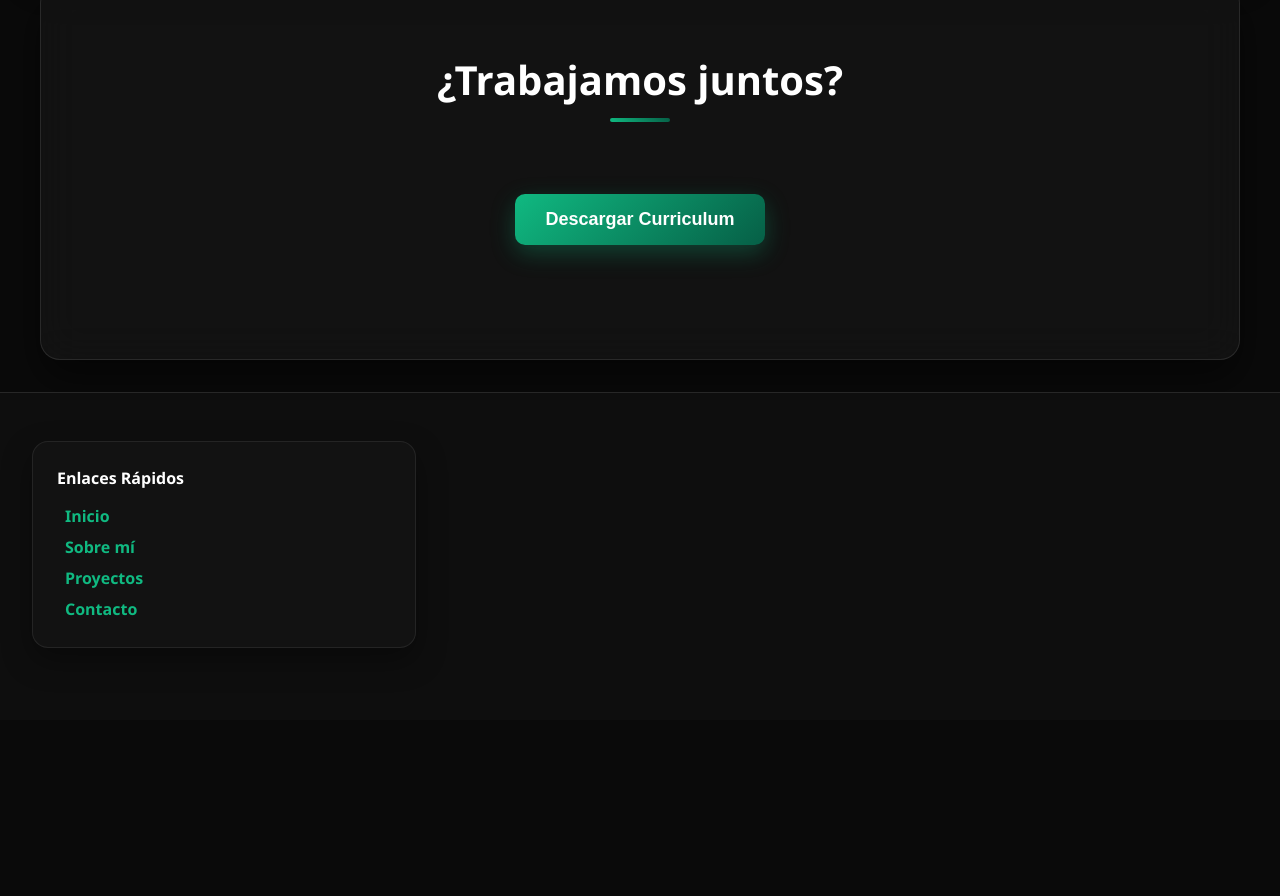
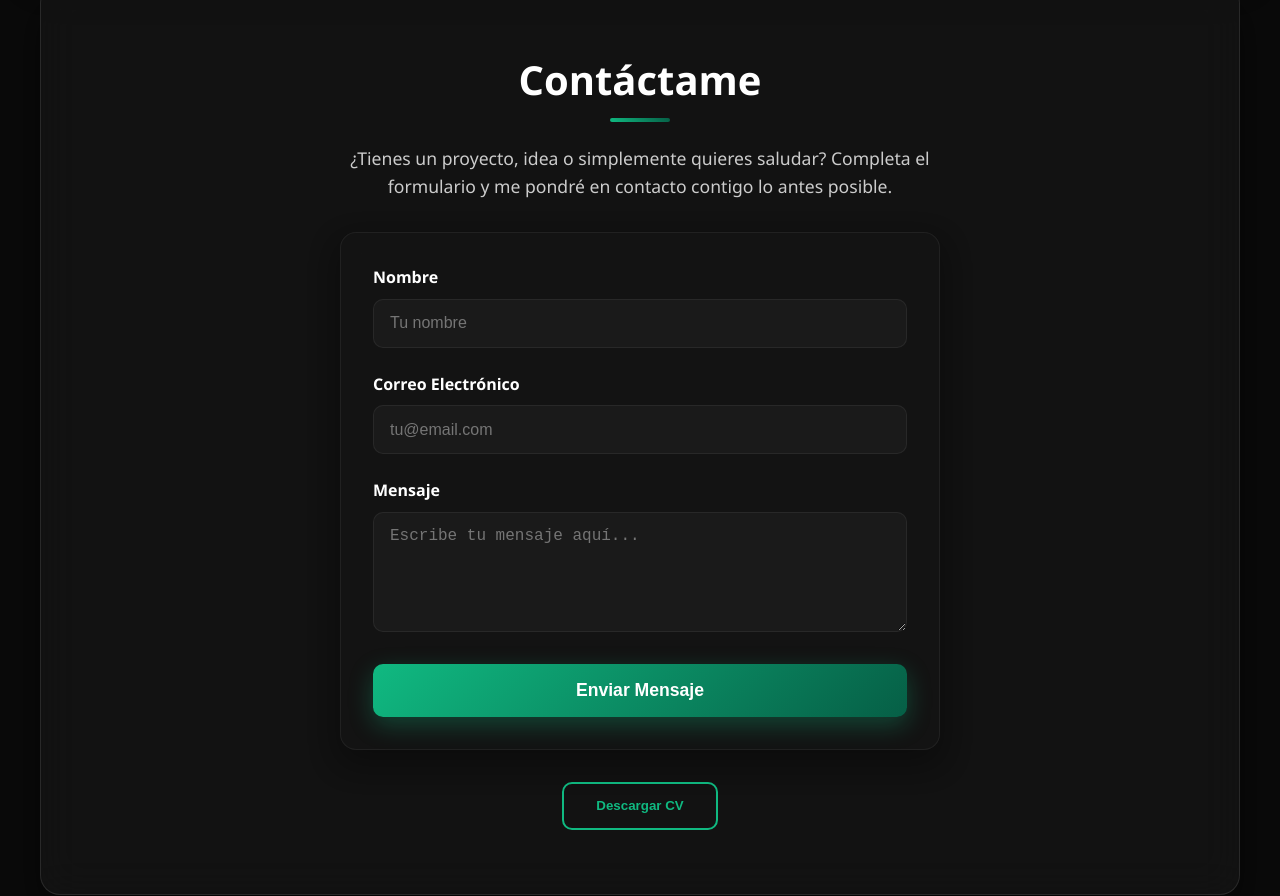
Before and after one commit to ManriqueCosG/ManriqueCosG.github.io, a plain HTML site: page index.html in a window 1280 px wide. Shown: the part 3569-4465 px from the top of the page. Before the commit the page ends 4289 px from the top, so only its background shows below. Drawn offline with Linux system fonts and the light colour scheme.

Commit message:
Contactanos update

```diff
--- a/index.html
+++ b/index.html
@@ -322,25 +322,62 @@
 
   <!-- Sección Contacto -->
   <section id="contacto">
-      <h2>¿Trabajamos juntos?</h2>
-          <div style="text-align: center; padding: 50px 0;">
-            <button
-              onclick="descargarCV()"
-              class="btn btn-primary"
-              style="padding: 15px 30px; font-size: 18px; border-radius: 10px; cursor: pointer;">
-              Descargar Curriculum
-            </button>
+    <div class="container">
+      <h2>Contáctame</h2>
+      <p class="description">
+        ¿Tienes un proyecto, idea o simplemente quieres saludar?
+        Completa el formulario y me pondré en contacto contigo lo antes posible.
+      </p>
+
+      <form action="https://formspree.io/f/xblaqjdy" method="POST" class="contact-form">
+        <div class="form-group">
+          <label for="nombre">Nombre</label>
+          <input
+            type="text"
+            id="nombre"
+            name="nombre"
+            placeholder="Tu nombre"
+            required>
         </div>
+
+        <div class="form-group">
+          <label for="email">Correo Electrónico</label>
+          <input
+            type="email"
+            id="email"
+            name="email"
+            placeholder="tu@email.com"
+            required>
+        </div>
+
+        <div class="form-group">
+          <label for="mensaje">Mensaje</label>
+          <textarea
+            id="mensaje"
+            name="message"
+            placeholder="Escribe tu mensaje aquí..."
+            rows="5"
+            required></textarea>
+        </div>
+
+        <button type="submit">Enviar Mensaje</button>
+      </form>
+
+      <div class="cv-download">
+        <button onclick="descargarCV()" class="btn-secondary">Descargar CV</button>
+      </div>
+    </div>
+  </section>
 
   <script>
     function descargarCV() {
       const link = document.createElement('a');
-            link.href = 'Curriculum Manrique Cos Garcia.pdf'; // El PDF debe estar en la carpeta 'public'
-            link.download = 'Curriculum.pdf';
+      link.href = 'Curriculum-Manrique-Cos-Garcia.pdf';
+      link.download = 'Curriculum-Manrique-Cos-Garcia.pdf';
       link.click();
     }
   </script>
-  </section>
+
 
   <!-- Footer -->
   <footer>
--- a/style.css
+++ b/style.css
@@ -833,6 +833,123 @@ footer .container {
   box-shadow: 0 8px 25px rgba(16, 185, 129, 0.4);
 }
 
+/* =========================
+   Sección de Contacto
+   ========================= */
+   #contacto .contact-form {
+    max-width: 600px;
+    margin: 2rem auto 0 auto;
+    padding: 2rem;
+    background: rgba(20, 20, 20, 0.75);
+    border: 1px solid rgba(255, 255, 255, 0.06);
+    border-radius: 16px;
+    box-shadow: 0 12px 30px rgba(0, 0, 0, 0.35);
+    backdrop-filter: blur(12px);
+    transition: transform 0.3s ease, box-shadow 0.3s ease;
+  }
+
+  #contacto .contact-form:hover {
+    transform: translateY(-3px);
+    box-shadow: 0 15px 40px rgba(16, 185, 129, 0.25);
+  }
+
+  #contacto .form-group {
+    margin-bottom: 1.5rem;
+  }
+
+  #contacto .form-group label {
+    display: block;
+    font-weight: 600;
+    color: #ffffff;
+    margin-bottom: 0.5rem;
+    font-size: 1rem;
+  }
+
+  #contacto .form-group input,
+  #contacto .form-group textarea {
+    width: 100%;
+    padding: 0.9rem 1rem;
+    background: rgba(255, 255, 255, 0.03);
+    border: 1px solid rgba(255, 255, 255, 0.06);
+    border-radius: 10px;
+    color: #ffffff;
+    font-size: 1rem;
+    transition: border 0.3s ease, box-shadow 0.3s ease;
+  }
+
+  #contacto .form-group input:focus,
+  #contacto .form-group textarea:focus {
+    border-color: #10B981;
+    box-shadow: 0 0 8px rgba(16, 185, 129, 0.4);
+    outline: none;
+  }
+
+  /* Botón Enviar */
+  #contacto .contact-form button[type="submit"] {
+    width: 100%;
+    padding: 1rem;
+    background: linear-gradient(135deg, #10B981, #065F46);
+    border: none;
+    border-radius: 10px;
+    color: #ffffff;
+    font-weight: 600;
+    font-size: 1.1rem;
+    cursor: pointer;
+    transition: all 0.3s ease;
+    box-shadow: 0 8px 25px rgba(16, 185, 129, 0.3);
+  }
+
+  #contacto .contact-form button[type="submit"]:hover {
+    transform: translateY(-3px);
+    box-shadow: 0 12px 35px rgba(16, 185, 129, 0.4);
+  }
+
+  /* Botón Descargar CV */
+  #contacto .cv-download {
+    text-align: center;
+    margin-top: 2rem;
+  }
+
+  #contacto .cv-download .btn-secondary {
+    color: #10B981;
+    background: transparent;
+    border: 2px solid #10B981;
+    padding: 0.9rem 2rem;
+    border-radius: 10px;
+    font-weight: 600;
+    transition: all 0.3s ease;
+  }
+
+  #contacto .cv-download .btn-secondary:hover {
+    background: #10B981;
+    color: #0a0a0a;
+    transform: translateY(-3px);
+  }
+
+  /* Texto inicial */
+  #contacto p.description {
+    text-align: center;
+    color: #cccccc;
+    max-width: 600px;
+    margin: 0 auto 2rem auto;
+    line-height: 1.6;
+    font-size: 1.1rem;
+  }
+
+  /* Responsive */
+  @media (max-width: 600px) {
+    #contacto .contact-form {
+      padding: 1.5rem;
+    }
+
+    #contacto .form-group input,
+    #contacto .form-group textarea {
+      font-size: 0.95rem;
+      padding: 0.75rem 0.85rem;
+    }
+  }
+
+
 /* Responsive */
 @media (max-width: 768px) {
   .hero-content {
```
Lines whose indentation alone changed are shown as unchanged.
